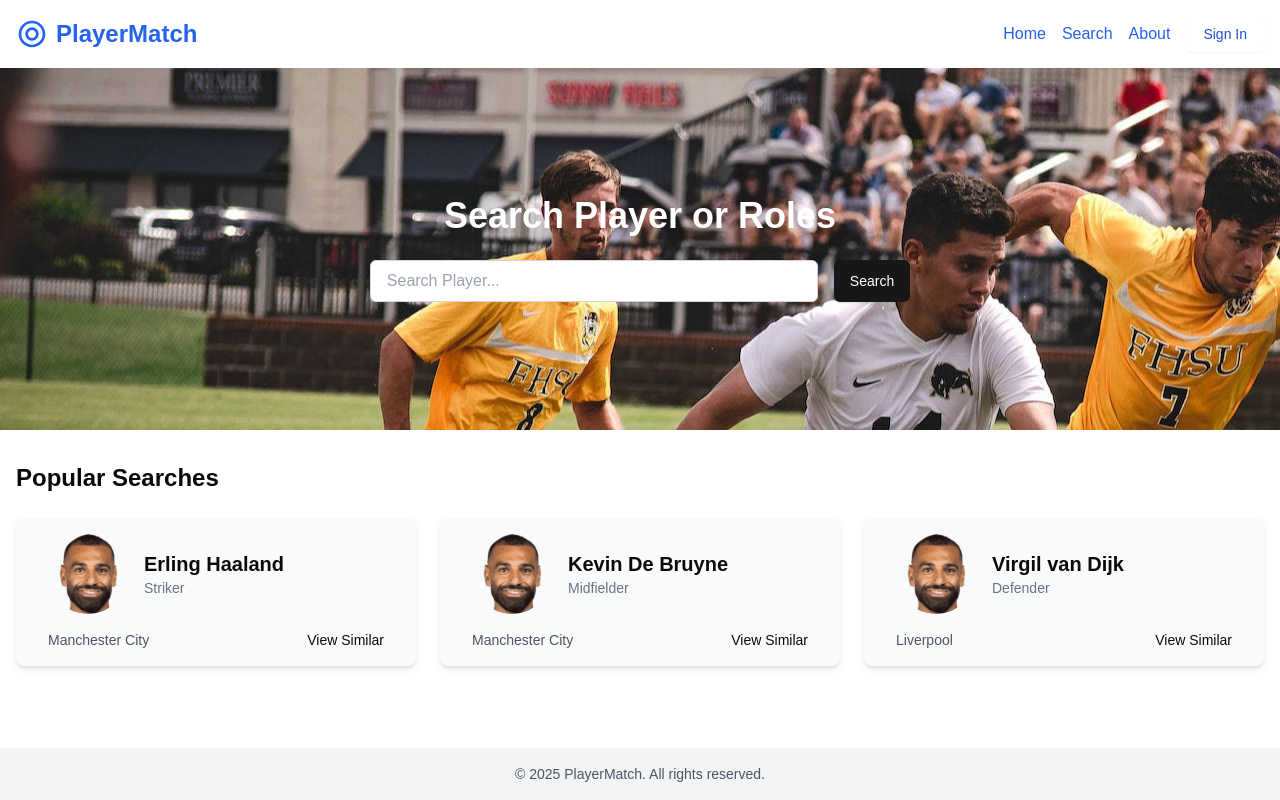
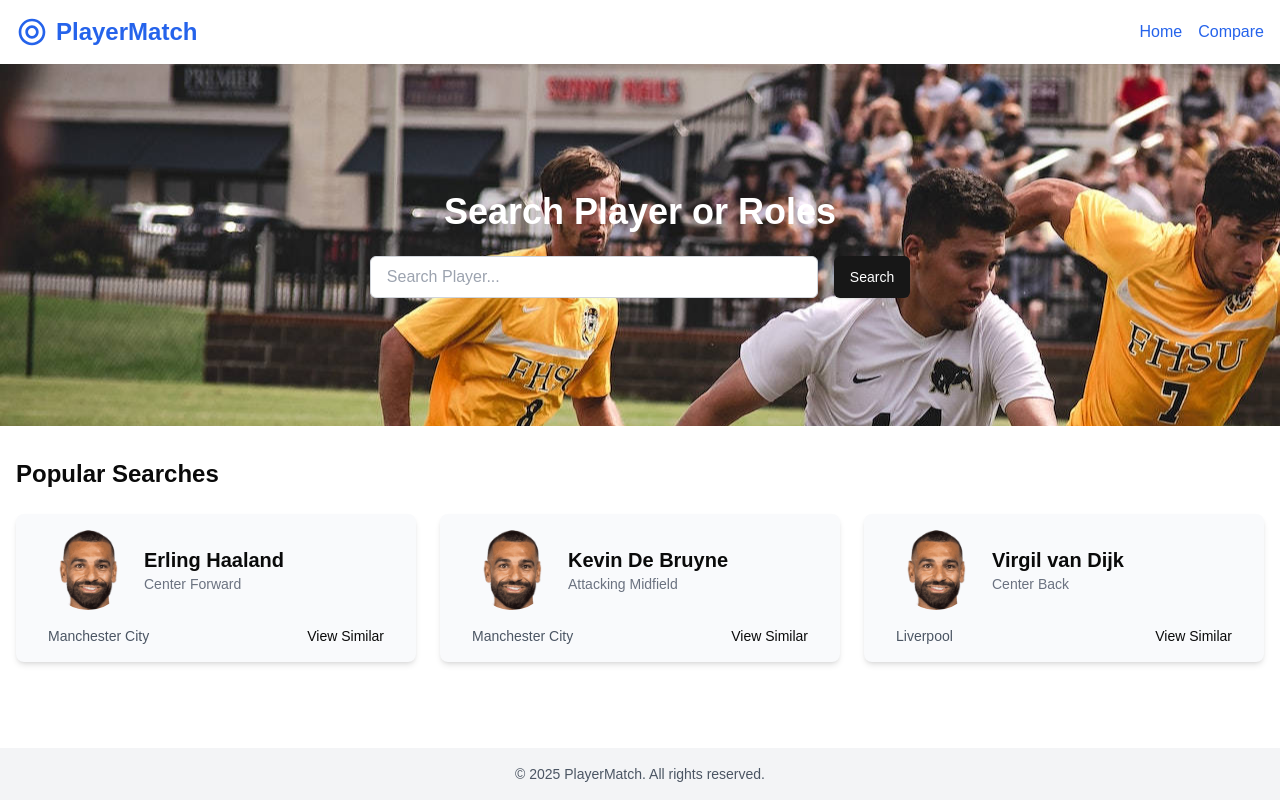
Before and after one commit to TBanks7/Player-Recommendation-App, a Next.js app: page / in a window 1280 px wide. Built offline with nearby package versions, Linux system fonts and the light colour scheme.

Commit message:
similarity engine module

```diff
--- a/app/page.jsx
+++ b/app/page.jsx
@@ -113,20 +113,20 @@ export default function Home() {
                     <PlayerCard
                         name="Erling Haaland"
                         team="Manchester City"
-                        position="Striker"
-                        imageUrl="/haaland.jpg"
+                        position="Center Forward"
+                        imageUrl="https://fbref.com/req/202302030/images/headshots/1f44ac21_2022.jpg"
                     />
                     <PlayerCard
                         name="Kevin De Bruyne"
                         team="Manchester City"
-                        position="Midfielder"
-                        imageUrl="/de-bruyne.jpg"
+                        position="Attacking Midfield"
+                        imageUrl="https://fbref.com/req/202302030/images/headshots/e46012d4_2022.jpg"
                     />
                     <PlayerCard
                         name="Virgil van Dijk"
                         team="Liverpool"
-                        position="Defender"
-                        imageUrl="/van-dijk.jpg"
+                        position="Center Back"
+                        imageUrl="https://fbref.com/req/202302030/images/headshots/e06683ca_2022.jpg"
                     />
                 </div>
             </section>
--- a/app/player-view/page.jsx
+++ b/app/player-view/page.jsx
@@ -3,11 +3,9 @@
 import React from 'react'
 import SimilarityEngine from '@/components/similarityEngine'
 import PlayerProfileCard from '@/components/playerProfile'
-import Image from 'next/image'
 import { useState, useEffect } from 'react'
 import axios from 'axios'
 import { API_URL } from '@/constants'
-import { useRouter } from 'next/navigation'
 import { useSearchParams } from 'next/navigation';
 import PlayerStatsRadarCard from '@/components/abilityCard'
 
@@ -15,10 +13,10 @@ import PlayerStatsRadarCard from '@/components/abilityCard'
 
 const playerPage = () => {
     const searchParams = useSearchParams();
-  const player = searchParams.get('player');
-    const router = useRouter();
-    console.log(router)
+    const player = searchParams.get('player');
     const [playerData, setPlayerData] = useState(null);
+    const [statData, setStatData] = useState(null);
+    const [similarityData, setSimilarityData] = useState(null);
     const [loading, setLoading] = useState(false);
     const [error, setError] = useState(null);
 
@@ -47,6 +45,43 @@ const playerPage = () => {
             }
         }
 
+        async function fetchPlayerStats(){
+            try {
+                const response = await axios.get(`${API_URL}/percentile-rank`, {
+                    params: {
+                      player: player // Axios automatically encodes the value
+                    }
+                  });
+                  console.log(response.data)
+                setStatData(response.data);
+            } catch (err) {
+                console.error('Error fetching player details:', err);
+                setError('Failed to load player details');
+            } finally {
+                setLoading(false);
+            }
+        }
+
+        async function fetchSimilarityEngine(){
+            try {
+                const response = await axios.get(`${API_URL}/similar-players`, {
+                    params: {
+                      player: player // Axios automatically encodes the value
+                    }
+                  });
+                  console.log(response.data)
+                setSimilarityData(response.data);
+            } catch (err) {
+                console.error('Error fetching player details:', err);
+                setError('Failed to load player details');
+            } finally {
+                setLoading(false);
+            }
+        }
+
+
+        fetchSimilarityEngine();
+        fetchPlayerStats();
         fetchPlayerDetails();
     }, [player]);
 
@@ -65,11 +100,11 @@ const playerPage = () => {
                         <PlayerProfileCard playerData={playerData}/>
                     </div>
                     <div className="basis-2/6">
-                        <PlayerStatsRadarCard playerData={playerData} />
+                        <PlayerStatsRadarCard statData={statData} position={playerData.position} />
                     </div>
                 </div>
                 <div>
-                    <SimilarityEngine />
+                    <SimilarityEngine similarityData={similarityData}/>
                 </div>
                 {/* <div className="bg-white shadow-lg rounded-lg overflow-hidden flex">
                     ///Player Image
--- a/components/abilityCard.jsx
+++ b/components/abilityCard.jsx
@@ -5,7 +5,8 @@ import { Radar } from 'react-chartjs-2';
 // Register required Chart.js components
 ChartJS.register(RadialLinearScale, PointElement, LineElement, Filler, Tooltip, Legend);
 
-const PlayerStatsRadarCard = ({ player, stats }) => {
+const PlayerStatsRadarCard = ({ stats, position }) => {
+  console.log(JSON.stringify(stats))
   // Default color scheme
   const chartColors = {
     backgroundColor: 'rgba(54, 162, 235, 0.2)',
@@ -92,7 +93,11 @@ const PlayerStatsRadarCard = ({ player, stats }) => {
           <div>
             <h2 className="text-xl font-bold">Ability Card</h2>
             <div className="flex gap-2 text-sm opacity-90">
-              <span>Stats(Percentiles) comparison to...</span>
+              <span>Percentile Rank vs.
+                <span className='pl-1'>
+                  {position}'s
+                </span>
+              </span>
             </div>
           </div>
 
@@ -102,9 +107,9 @@ const PlayerStatsRadarCard = ({ player, stats }) => {
       {/* Radar chart */}
       <div className="p-4">
         <h3 className="text-center text-gray-700 font-semibold mb-2">
-          Percentile Rank vs. {player.comparisonGroup}
+          {/* Percentile Rank vs. {player.comparisonGroup} */}
         </h3>
-        <div className="h-64 w-full">
+        <div className="h-80 w-full">
           <Radar data={chartData} options={chartOptions} />
         </div>
       </div>
@@ -129,87 +134,24 @@ const PlayerStatsRadarCard = ({ player, stats }) => {
 };
 
 // Demo component with player selection
-const PlayerStatsComparison = () => {
-  const players = [
-    {
-      id: 1,
-      name: "Kevin De Bruyne",
-      position: "Attacking Midfield",
-      team: "Manchester City",
-      age: 31,
-      comparisonGroup: "Premier League Midfielders",
-      stats: [
-        { name: "Goals", percentile: 92, rawValue: 15, metric: "goals" },
-        { name: "Assists", percentile: 98, rawValue: 23, metric: "assists" },
-        { name: "xG", percentile: 85, rawValue: 10.4, metric: "xG" },
-        { name: "xA", percentile: 99, rawValue: 14.8, metric: "xA" },
-        { name: "Pass Comp", percentile: 87, rawValue: 91.2, metric: "%" },
-        { name: "Prog Passes", percentile: 94, rawValue: 9.7, metric: "per 90" },
-        { name: "SCA", percentile: 97, rawValue: 6.8, metric: "per 90" }
-      ]
-    },
-    {
-      id: 2,
-      name: "Rodri",
-      position: "Defensive Midfield",
-      team: "Manchester City",
-      age: 26,
-      comparisonGroup: "Premier League Midfielders",
-      stats: [
-        { name: "Goals", percentile: 78, rawValue: 7, metric: "goals" },
-        { name: "Assists", percentile: 67, rawValue: 6, metric: "assists" },
-        { name: "xG", percentile: 72, rawValue: 5.2, metric: "xG" },
-        { name: "xA", percentile: 65, rawValue: 4.5, metric: "xA" },
-        { name: "Pass Comp", percentile: 95, rawValue: 94.7, metric: "%" },
-        { name: "Prog Passes", percentile: 85, rawValue: 7.2, metric: "per 90" },
-        { name: "SCA", percentile: 75, rawValue: 3.8, metric: "per 90" }
-      ]
-    },
-    {
-      id: 3,
-      name: "Erling Haaland",
-      position: "Striker",
-      team: "Manchester City",
-      age: 22,
-      comparisonGroup: "Premier League Forwards",
-      stats: [
-        { name: "Goals", percentile: 99, rawValue: 36, metric: "goals" },
-        { name: "Assists", percentile: 75, rawValue: 8, metric: "assists" },
-        { name: "xG", percentile: 98, rawValue: 27.3, metric: "xG" },
-        { name: "xA", percentile: 72, rawValue: 5.8, metric: "xA" },
-        { name: "Pass Comp", percentile: 65, rawValue: 76.3, metric: "%" },
-        { name: "Prog Passes", percentile: 35, rawValue: 2.1, metric: "per 90" },
-        { name: "SCA", percentile: 68, rawValue: 3.4, metric: "per 90" }
-      ]
-    }
-  ];
+const PlayerStatsComparison = ({ statData, position }) => {
+  if (!statData) {
+    return (
+      <div className="text-center text-gray-500">
+        <p>Loading player stats...</p>
+      </div>
+    );
+  }
 
-  const [selectedPlayerId, setSelectedPlayerId] = useState(1);
-  const selectedPlayer = players.find(player => player.id === selectedPlayerId);
+  const { position_group } = statData;
+
+  console.log("Stat Data: ", statData);
 
   return (
-    <div className="p-4 max-w-md mx-auto">
-      <div className="mb-4">
-        <label htmlFor="player-select" className="block text-sm font-medium text-gray-700 mb-1">
-          Select Player:
-        </label>
-        <select
-          id="player-select"
-          value={selectedPlayerId}
-          onChange={(e) => setSelectedPlayerId(parseInt(e.target.value))}
-          className="block w-full px-3 py-2 border border-gray-300 bg-white rounded-md shadow-sm focus:outline-none focus:ring-blue-500 focus:border-blue-500"
-        >
-          {players.map(player => (
-            <option key={player.id} value={player.id}>
-              {player.name} - {player.position}
-            </option>
-          ))}
-        </select>
-      </div>
-
+    <div className="max-w-md mx-auto">
       <PlayerStatsRadarCard
-        player={selectedPlayer}
-        stats={selectedPlayer.stats}
+        stats={position_group}
+        position={position}
       />
     </div>
   );
--- a/components/navbar.jsx
+++ b/components/navbar.jsx
@@ -15,11 +15,11 @@ export default function Navbar() {
         </Link>
         <div className="flex items-center space-x-4">
           <Link href="#" className="hover:underline">Home</Link>
-          <Link href="#" className="hover:underline">Search</Link>
-          <Link href="#" className="hover:underline">About</Link>
+          <Link href="#" className="hover:underline">Compare</Link>
+          {/* <Link href="#" className="hover:underline">About</Link>
           <Button variant="outline" className="text-blue-700 border-white hover:bg-white hover:text-blue-700">
             Sign In
-          </Button>
+          </Button> */}
         </div>
       </div>
     </nav>
--- a/components/playerProfile.jsx
+++ b/components/playerProfile.jsx
@@ -20,6 +20,33 @@ const PlayerProfileCard = ({ playerData }) => {
     nation: country,
     market_value: marketValue
   } = playerData;
+
+
+  // Position coordinates mapping (percentage based)
+  const positionCoordinates = {
+    // Defenders
+    'Left-Back': { x: 28, y: 80 },
+    'Right-Back': { x: 72, y: 80 },
+    'Centre-Back': { x: 50, y: 80 },
+
+    // Midfielders
+    'Left Midfield': { x: 28, y: 60 },
+    'Right Midfield': { x: 72, y: 60 },
+    'Central Midfield': { x: 50, y: 60 },
+    'Attacking Midfield': { x: 50, y: 40 },
+    'Defensive Midfield': { x: 50, y: 70 },
+
+    // Forwards
+    'Left Winger': { x: 28, y: 30 },
+    'Right Winger': { x: 72, y: 30 },
+    'Centre-Forward': { x: 50, y: 20 },
+    'Second Striker': { x: 50, y: 30 },
+
+    // Goalkeeper
+    'Goalkeeper': { x: 50, y: 95 }
+  };
+
+  const position = positionCoordinates[primaryPosition] || { x: 50, y: 50 };
 
   // Extracting the player ID from the URL
   const playerId = url.split('/')[5]; // Extract "1f44ac21"
@@ -104,9 +131,16 @@ const PlayerProfileCard = ({ playerData }) => {
               </div>
 
             </div>
-            <div>
+            <div className='relative'>
               <img height={200} width={200} src="/pitch1.svg" alt="Alternative text"></img>
-              <div className="absolute -translate-x-1/2 -translate-y-1/2 rounded-full flex items-center justify-center text-sm text-white bg-black p-1">{positionMap[primaryPosition]}</div>
+              <div
+                className="absolute rounded-full flex items-center justify-center text-sm text-white bg-black p-1 h-8 w-8"
+                style={{
+                  left: `${position.x}%`,
+                  top: `${position.y}%`,
+                  transform: 'translate(-50%, -50%)'
+                }}
+              >{positionMap[primaryPosition]}</div>
             </div>
           </div>
 
--- a/components/similarityEngine.jsx
+++ b/components/similarityEngine.jsx
@@ -15,51 +15,52 @@ import { FilterIcon } from 'lucide-react';
 const similarPlayersData = [
   {
     id: 1,
-    name: "Mohamed Salah",
-    team: "Liverpool",
-    image: "/salah.png",
-    matchPercentage: 92,
+    name: "Khvicha Kvaratskhelia",
+    team: " Napoli",
+    image: "https://fbref.com/req/202302030/images/headshots/dea88efd_2022.jpg",
+    matchPercentage: 95,
     marketValue: 80000000,
-    age: 31,
-    preferredFoot: "Right",
-    positions: ["Right Wing", "Forward"]
+    age: 23,
+    preferredFoot: "Both",
+    positions: ["Left Winger", "Attacking Midfield"]
   },
   {
     id: 2,
-    name: "Harry Kane",
-    team: "Bayern Munich",
-    image: "/salah.png",
-    matchPercentage: 88,
-    marketValue: 90000000,
-    age: 30,
-    preferredFoot: "Both",
-    positions: ["Striker", "Center Forward"]
+    name: "Marcus Rashford",
+    team: "Manchester United",
+    image: "https://fbref.com/req/202302030/images/headshots/a1d5bd30_2022.jpg",
+    matchPercentage: 93,
+    marketValue: 60000000,
+    age: 26,
+    preferredFoot: "right",
+    positions: ["Left Winger", "Attacking Midfield"]
   },
   {
     id: 3,
-    name: "Kylian Mbappe",
+    name: "Rodrygo",
     team: "Real Madrid",
-    image: "/salah.png",
-    matchPercentage: 85,
-    marketValue: 180000000,
-    age: 25,
-    preferredFoot: "Right",
-    positions: ["Left Wing", "Forward"]
+    image: "https://fbref.com/req/202302030/images/headshots/8f5e92a6_2022.jpg",
+    matchPercentage: 93,
+    marketValue: 110000000,
+    age: 23,
+    preferredFoot: "right",
+    positions: ["Right Winger", "Attacking Midfield"]
   },
   {
     id: 4,
-    name: "Neymar",
-    team: "Al-Hilal",
-    image: "/salah.png",
-    matchPercentage: 82,
-    marketValue: 50000000,
-    age: 32,
-    preferredFoot: "Left",
-    positions: ["Left Wing", "Forward"]
+    name: "Mason Greenwood",
+    team: "Getafe",
+    image: "https://fbref.com/req/202302030/images/headshots/58eee997_2022.jpg",
+    matchPercentage: 92,
+    marketValue: 25000000,
+    age: 22,
+    preferredFoot: "Both",
+    positions: ["Right Winger", "Attacking Midfield"]
   }
 ];
 
-const SimilarityEngine = () => {
+const SimilarityEngine = ({similarityData}) => {
+  console.log(similarityData)
   // State for filters
   const [filters, setFilters] = useState({
     marketValueRange: [0, 200000000],
@@ -72,7 +73,7 @@ const SimilarityEngine = () => {
   });
 
   // Filter players based on current filter settings
-  const filteredPlayers = similarPlayersData.filter(player => {
+  const filteredPlayers = similarityData.similar_players.filter(player => {
     // Market Value Filter
     const meetsMarketValue =
       player.marketValue >= filters.marketValueRange[0] &&
```
Also changed, not shown: components/stuff.txt.
